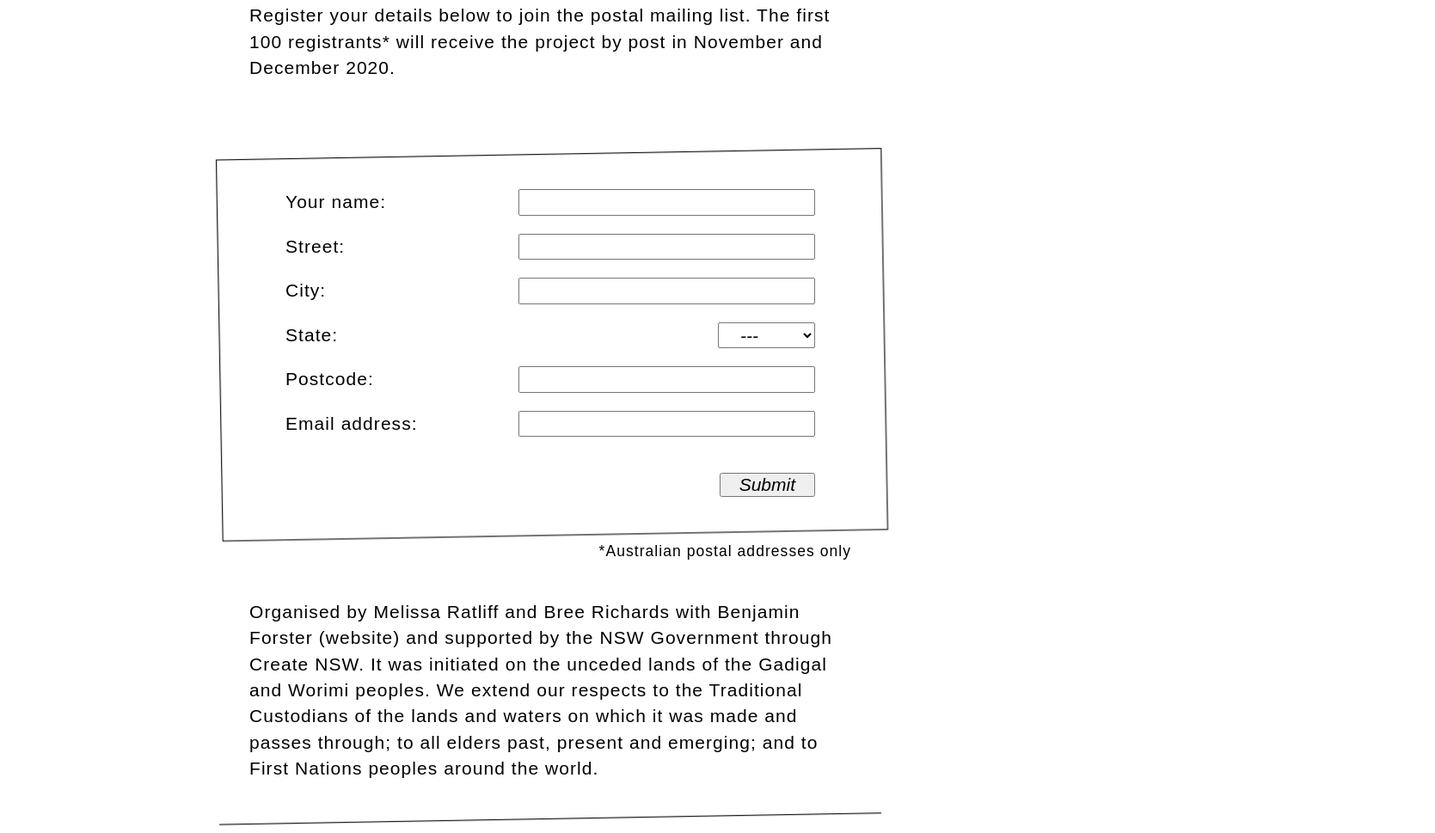
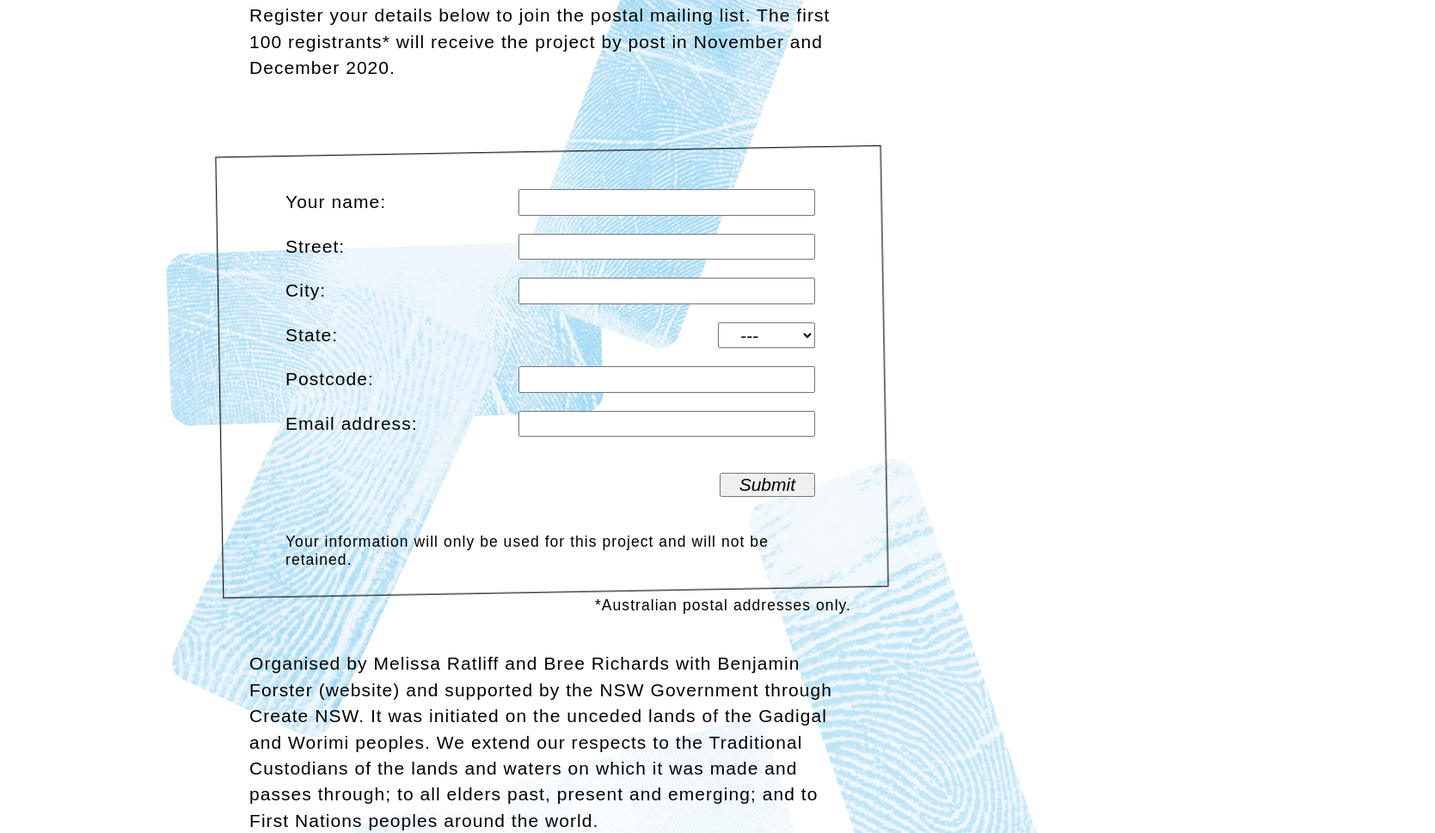
Before and after one commit to e-e-e/when-we-cannot-touch, a website with bundled scripts: page src/public/index.html in a window 1280 px wide. Shown: the part 1380-2349 px from the top of the page at 86% size, 1669 px wide, since content can reach past the window. Built offline with nearby package versions, Linux system fonts and the light colour scheme.

Commit message:
fix success copy; add security fingerprints

```diff
--- a/src/client.ts
+++ b/src/client.ts
@@ -17,7 +17,8 @@ function setProcessingMessage() {
 function setSuccessMessage() {
   const message = document.getElementById('message')
   if (!message) return
-  message.innerHTML = 'Successfully submited'
+  message.innerHTML =
+    'Thank you! We have received your details. If you are one of the first 100 people to register, you can expect to receive mail in the coming weeks.'
   message.className = 'success'
 }
 
@@ -75,3 +76,29 @@ function processForm(e: Event) {
 }
 
 document.getElementById('form')?.addEventListener('submit', processForm)
+
+for (let i =1; i <= 7; i ++ ) {
+  setTimeout(() => {
+    createSecurity(i)
+  }, 500 * i)
+}
+
+function addImageToDom(img: HTMLImageElement) {
+  const div = document.createElement('div')
+  div.appendChild(img)
+  div.style.position = 'absolute'
+  div.style.top = `${(Math.random() * 80) + 10}%`
+  div.style.left = `${(Math.random() * 80) + 10}%`
+  div.style.zIndex = '-1'
+  div.className = 'security'
+  const rotation = Math.random() * 360
+  div.style.transform = `rotate(${rotation}deg)`
+
+  document.getElementById('signatures')?.appendChild(div)
+}
+
+function createSecurity(index: number) {
+  const img = new Image()
+  img.onload = () => addImageToDom(img)
+  img.src = `./imgs/WWCT_01_Security-Window${index}.png`
+}
--- a/src/public/index.html
+++ b/src/public/index.html
@@ -29,6 +29,7 @@
     <title>When we cannot touch</title>
     <style>
         html, body {
+            position: relative;
             width: 100%;
             height: auto;
             min-height: 100%;
@@ -78,6 +79,7 @@
         }
 
         .container {
+            position: relative;
             margin: 0 auto;
             max-width: 700px;
             padding: 3rem 2rem 4rem;
@@ -89,6 +91,9 @@
 
         p {
             margin: 2rem 0;
+        }
+        sub {
+            line-height: initial;
         }
 
         form {
@@ -137,7 +142,6 @@
             transform: scale(1.1) rotate(1deg);
             margin: 0;
             animation: rock alternate 5s infinite;
-            z-index: -1;
             pointer-events: none;
             padding: 1px;
             -webkit-backface-visibility: hidden;
@@ -145,6 +149,25 @@
             -webkit-background-clip: content-box;
             background-clip: content-box;
             outline: 1px solid transparent;
+        }
+
+        #signatures {
+            /*position: relative;*/
+            z-index: -1;
+            opacity: 0.5;
+        }
+
+        .security {
+            animation: fadein ease-in 3s normal ;
+        }
+
+        @keyframes fadein {
+            from {
+                opacity: 0;
+            }
+            to {
+                opacity: 1;
+            }
         }
 
         @keyframes rock {
@@ -163,6 +186,7 @@
     </style>
 </head>
 <body>
+<div id="signatures"></div>
 <div class="container">
     <section>
 
@@ -241,9 +265,10 @@
                 <input id="submit" type="submit" value="Submit">
             </div>
             <div id="message"></div>
+            <div><sub>Your information will only be used for this project and will not be retained.</sub></div>
         </form>
         <div class="footnotes">
-            <sub>*Australian postal addresses only</sub>
+            <sub>*Australian postal addresses only.</sub>
         </div>
     </section>
     <footer>
```
Also changed, not shown: src/public/imgs/WWCT_01_Security-Window1.png (added), src/public/imgs/WWCT_01_Security-Window2.png (added), src/public/imgs/WWCT_01_Security-Window3.png (added), src/public/imgs/WWCT_01_Security-Window4.png (added), src/public/imgs/WWCT_01_Security-Window5.png (added), src/public/imgs/WWCT_01_Security-Window6.png (added), src/public/imgs/WWCT_01_Security-Window7.png (added).
